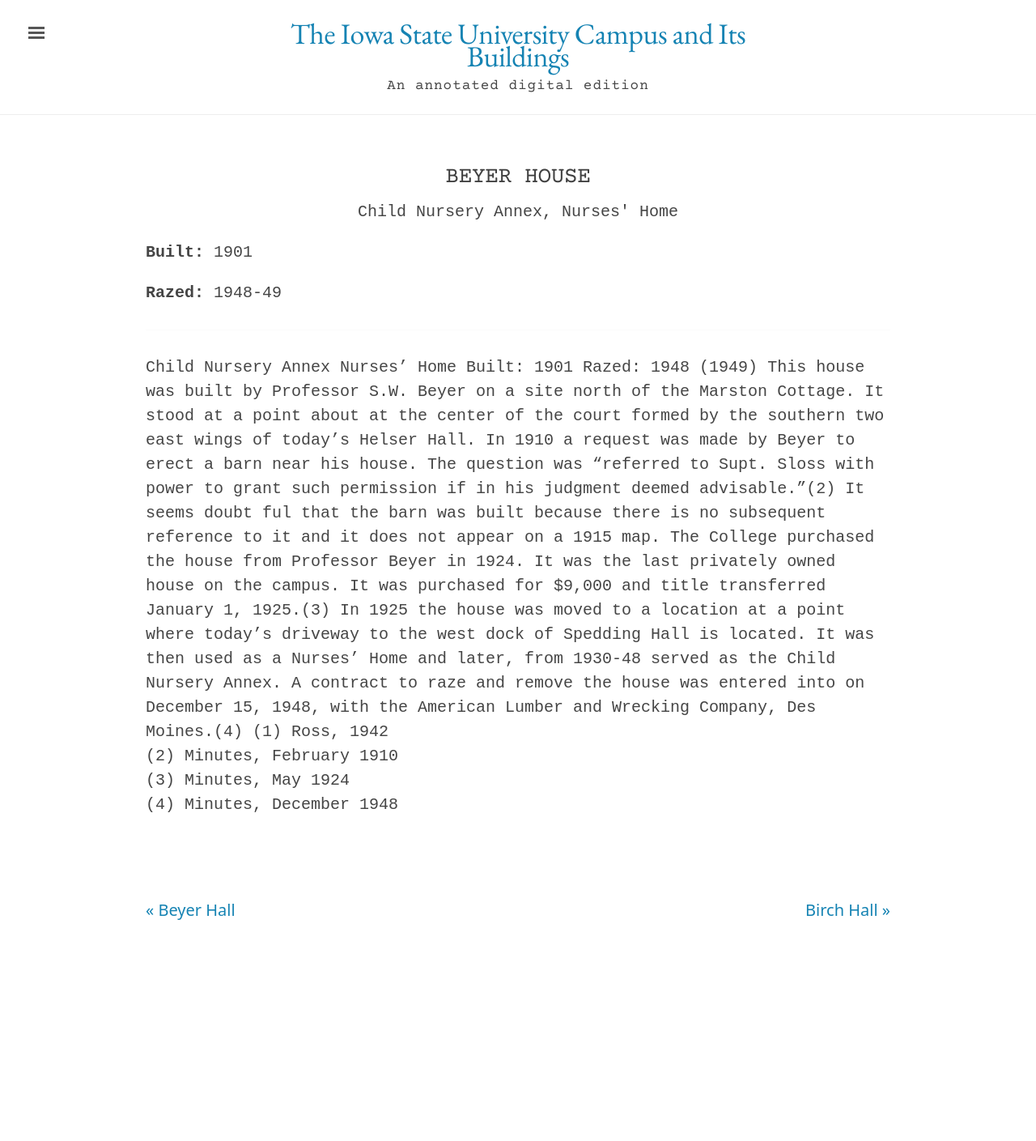
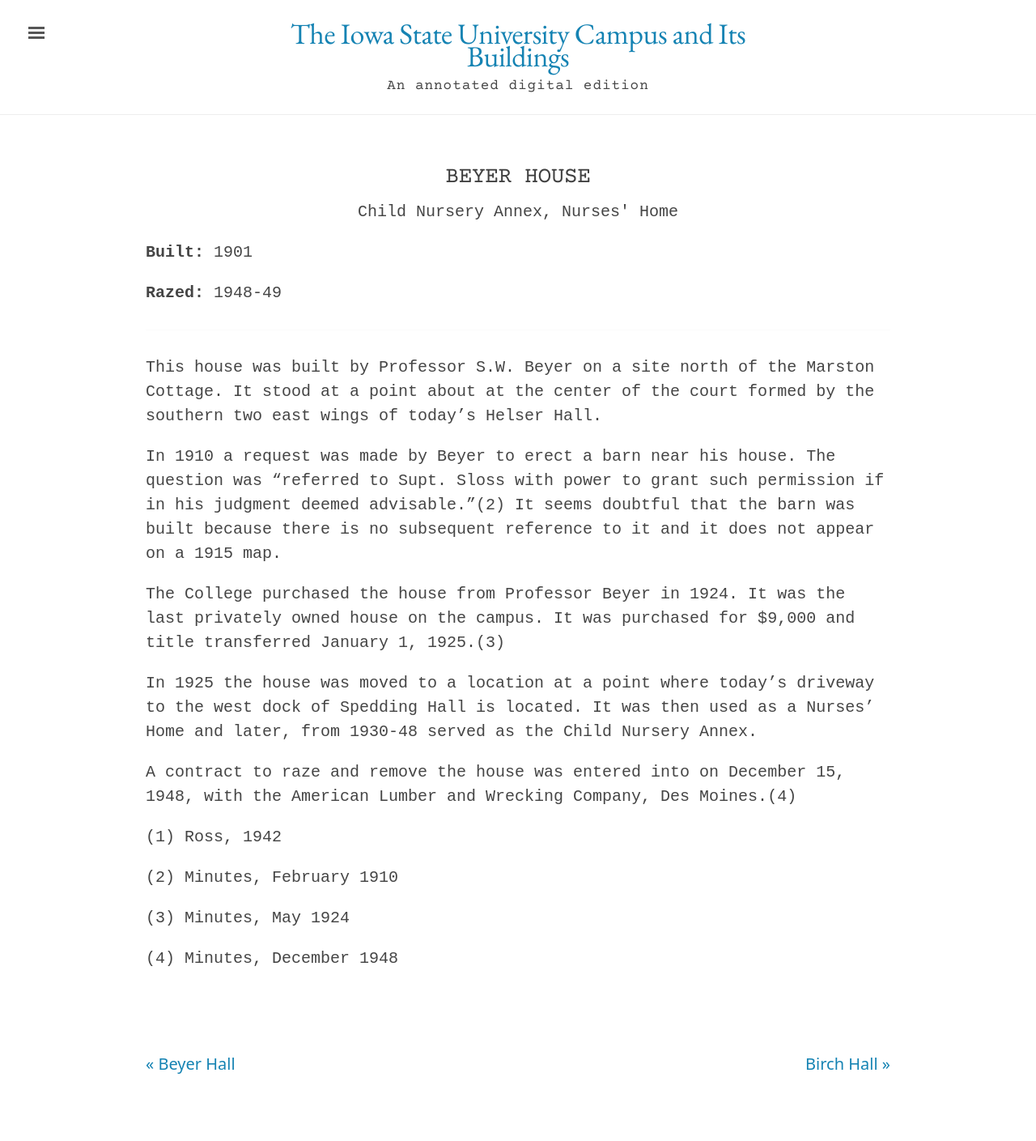
Before and after one commit to emanderson811/day-edition, a Jekyll site: the page built from _texts/buildings/021day-beyer-house.md, in a window 1280 px wide. Shown: the whole page at 81% size. Built offline with Jekyll 4.4.1, drawn with Linux system fonts in a browser that asks for light colours; before the commit the page ends 1219 px from its top, so only the background shows below that.

Commit message:
Update 021day-beyer-house.md

```diff
--- a/_texts/buildings/021day-beyer-house.md
+++ b/_texts/buildings/021day-beyer-house.md
@@ -15,20 +15,23 @@
 publication-date: 1980
 ---
 ---
-Child Nursery Annex Nurses' Home
-Built: 1901 Razed: 1948 (1949)
+
 This house was built by Professor S.W. Beyer on a site north of the Marston Cottage. It stood at a point about at the center of the court
 formed by the southern two east wings of today's Helser Hall.
-In 1910 a request was made by Beyer to erect a barn near his house. The question was "referred to Supt. Sloss with power to grant such permission if in his judgment deemed advisable."(2) It seems doubt
-ful that the barn was built because there is no subsequent reference
-to it and it does not appear on a 1915 map.
-The College purchased the house from Professor Beyer in 1924. It was
-the last privately owned house on the campus. It was purchased for $9,000 and title transferred January 1, 1925.(3)
-In 1925 the house was moved to a location at a point where today's
-driveway to the west dock of Spedding Hall is located. It was then
+
+In 1910 a request was made by Beyer to erect a barn near his house. The question was "referred to Supt. Sloss with power to grant such permission if in his judgment deemed advisable."(2) It seems doubtful that the barn was built because there is no subsequent reference to it and it does not appear on a 1915 map.
+
+The College purchased the house from Professor Beyer in 1924. It was the last privately owned house on the campus. It was purchased for $9,000 and title transferred January 1, 1925.(3)
+
+In 1925 the house was moved to a location at a point where today's driveway to the west dock of Spedding Hall is located. It was then
 used as a Nurses' Home and later, from 1930-48 served as the Child Nursery Annex.
+
 A contract to raze and remove the house was entered into on December 15, 1948, with the American Lumber and Wrecking Company, Des Moines.(4)
+
 (1)  Ross,  1942
+
 (2)  Minutes, February 1910
+
 (3)  Minutes, May 1924
+
 (4)  Minutes,  December  1948
```
